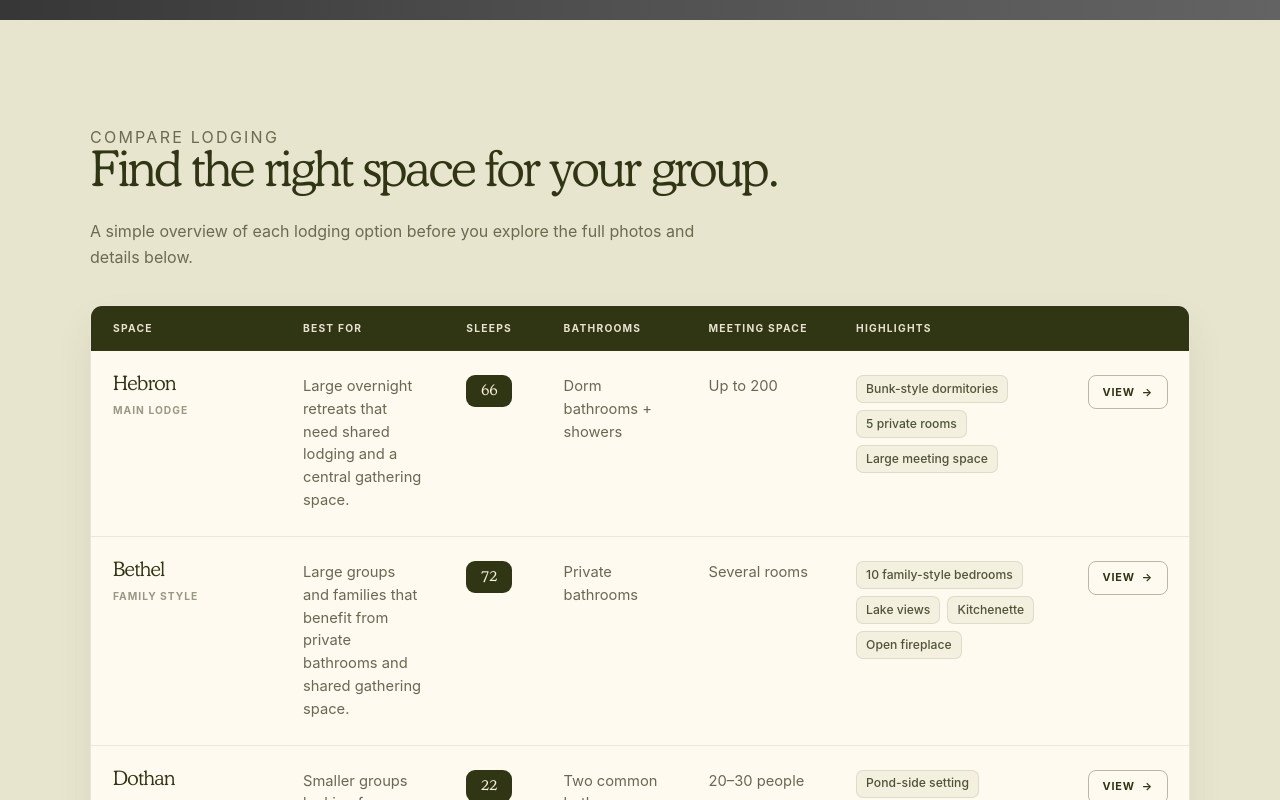
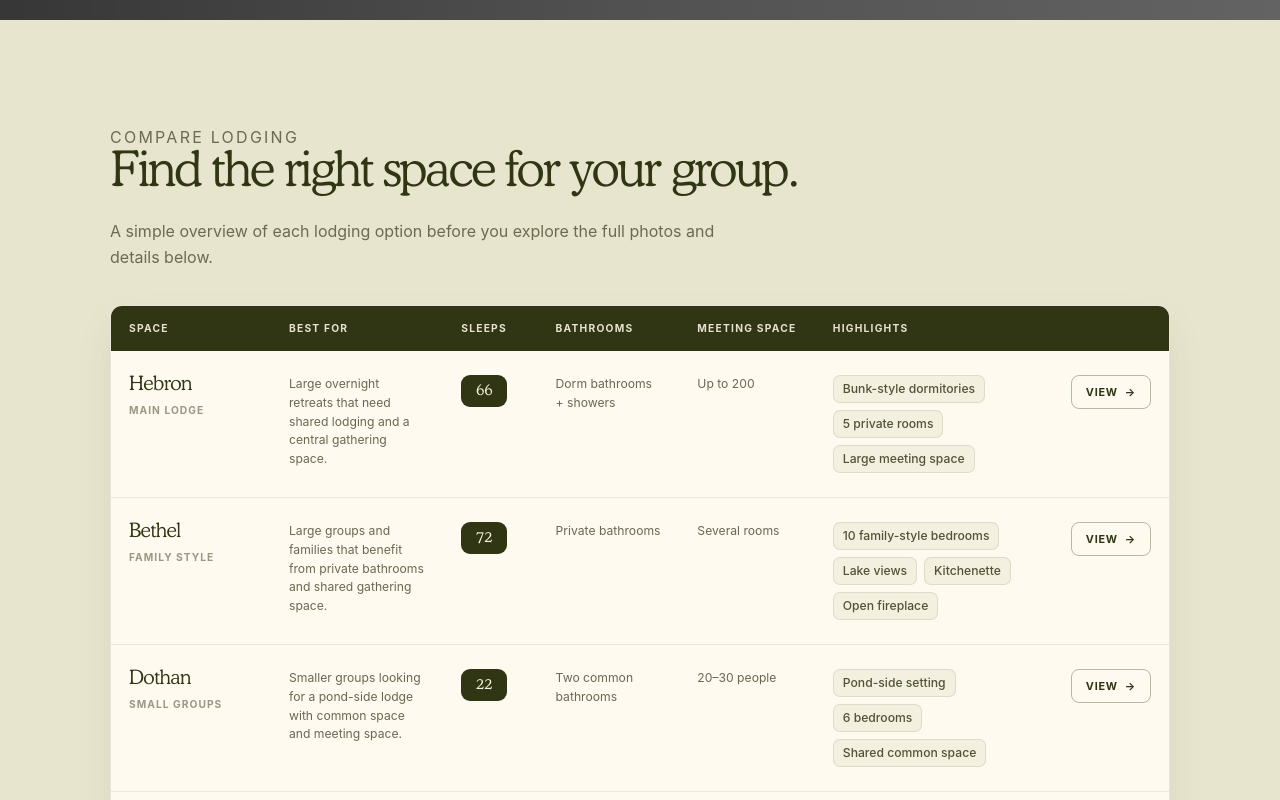
Before and after one commit to Paymvi/Toah_Nipi_Website, a React (Vite) app: page /lodging in a window 1280 px wide. Shown: the part 680-1480 px from the top of the page. Built offline with nearby package versions, Linux system fonts and the light colour scheme; grey boxes are pictures that could not be loaded.

Commit message:
Make lodging comparison table more compact (styling)

```diff
--- a/src/pages/Support.jsx
+++ b/src/pages/Support.jsx
@@ -17,10 +17,8 @@ import {
   getRelationshipInitials,
 } from "../data/relationships";
 
-
 const giveUrl =
   "https://cwngui.campwise.com/Apps/OnlineGuestDonations/Index.html?AppID=MKQ4U6RZOHHSNINZSCJV3VSRQQ3QHB&LocCde=CA0000";
-
 
 const partnerWays = [
   {
@@ -68,7 +66,6 @@ const partnerWays = [
     tone: "share",
   },
 ];
-
 
 const featureSections = [
   {
@@ -156,7 +153,6 @@ const featureSections = [
   },
 ];
 
-
 const projectImpacts = [
   {
     id: "christmas-walk",
@@ -196,7 +192,6 @@ const projectImpacts = [
   },
 ];
 
-
 const relationshipOrganizations = [...relationships].sort((a, b) => {
   if (b.rank !== a.rank) {
     return b.rank - a.rank;
@@ -205,6 +200,9 @@ const relationshipOrganizations = [...relationships].sort((a, b) => {
   return a.name.localeCompare(b.name);
 });
 
+const directoryRelationshipCategories = relationshipCategories.filter(
+  (category) => category.label !== "Community Affiliations"
+);
 
 const relationshipCategoryLabels =
   relationshipCategories.reduce((labels, category) => {
@@ -214,7 +212,6 @@ const relationshipCategoryLabels =
 
     return labels;
   }, {});
-
 
 function ProjectBookPage({ project, index }) {
   const nextIndex = (index + 1) % projectImpacts.length;
@@ -247,7 +244,6 @@ function ProjectBookPage({ project, index }) {
   );
 }
 
-
 function Partner() {
   const [activeProject, setActiveProject] = useState(0);
   const [turningTo, setTurningTo] = useState(null);
@@ -256,7 +252,6 @@ function Partner() {
     useState("all");
 
   const [relationshipSearch, setRelationshipSearch] = useState("");
-
 
   const selectedProject = projectImpacts[activeProject];
 
@@ -270,7 +265,6 @@ function Partner() {
 
   const revealedProject =
     projectImpacts[revealedProjectIndex];
-
 
   const normalizedRelationshipSearch =
     relationshipSearch.trim().toLowerCase();
@@ -290,7 +284,6 @@ function Partner() {
       return matchesCategory && matchesSearch;
     });
 
-
   const handleCardClick = (event, href) => {
     if (!href.startsWith("#")) return;
 
@@ -308,7 +301,6 @@ function Partner() {
     }
   };
 
-
   const startPageTurn = (targetIndex) => {
     if (isPageTurning) return;
     if (targetIndex === activeProject) return;
@@ -316,11 +308,9 @@ function Partner() {
     setTurningTo(targetIndex);
   };
 
-
   const turnToNextPage = () => {
     startPageTurn(nextProjectIndex);
   };
-
 
   const finishPageTurn = (event) => {
     if (event.target !== event.currentTarget) return;
@@ -330,7 +320,6 @@ function Partner() {
     setTurningTo(null);
   };
 
-
   return (
     <main className="partner-page">
 
@@ -339,7 +328,6 @@ function Partner() {
         description="Partner with Toah Nipi through giving, volunteering, prayer, sharing the mission, and connecting with the churches, ministries, schools, organizations, and friends who make up the Toah Nipi community."
         path="/partner"
       />
-
 
       <section className="partner-hero">
         <div className="partner-hero-overlay" />
@@ -380,7 +368,6 @@ function Partner() {
           </div>
         </div>
       </section>
-
 
       <section className="partner-ways-section" id="partner-ways">
         <div className="partner-section-heading reveal-group">
@@ -441,7 +428,6 @@ function Partner() {
         </div>
       </section>
 
-
       <section className="partner-impact-band reveal-group">
         <div>
           <p className="partner-eyebrow partner-eyebrow-light">
@@ -461,14 +447,12 @@ function Partner() {
         </p>
       </section>
 
-
       <section
         id="giving-projects"
         className="partner-giving-projects"
       >
         <EventCarousel3 />
       </section>
-
 
       <section
         className="partner-project-section reveal-group"
@@ -588,7 +572,6 @@ function Partner() {
         </div>
       </section>
 
-
       <section className="partner-feature-stack">
         {featureSections.map((section, index) => (
           <article
@@ -653,7 +636,6 @@ function Partner() {
           </article>
         ))}
       </section>
-
 
       <section className="partner-recognition-section">
         <div className="partner-recognition-image">
@@ -723,7 +705,6 @@ function Partner() {
         </div>
       </section>
 
-
       <section className="partner-community-band reveal-group">
         <div>
           <p className="partner-eyebrow partner-eyebrow-light">
@@ -741,7 +722,6 @@ function Partner() {
           give here, pray here, and help carry the mission forward.
         </p>
       </section>
-
 
       <section
         className="relationship-directory-section reveal-group"
@@ -798,7 +778,7 @@ function Partner() {
               className="relationship-directory-filters"
               aria-label="Filter directory by category"
             >
-              {relationshipCategories.map((category) => {
+              {directoryRelationshipCategories.map((category) => {
                 const count =
                   category.id === "all"
                     ? relationshipOrganizations.length
@@ -923,7 +903,6 @@ function Partner() {
         </div>
       </section>
 
-
       <section className="donors-final-cta">
         <div className="donors-final-card reveal-group">
           <p className="donors-eyebrow donors-eyebrow-light">
@@ -944,14 +923,10 @@ function Partner() {
         </div>
       </section>
 
-
-
-
       <SiteFooter />
 
     </main>
   );
 }
 
-
 export default Partner;
--- a/src/styles/lodging.css
+++ b/src/styles/lodging.css
@@ -129,7 +129,7 @@
 }
 
 .lodging-comparison-header {
-   max-width: 1180px;
+   max-width: 1060px;
    margin: 0 auto 34px;
    display: block;
    text-align: left;
@@ -165,7 +165,7 @@
 }
 
 .lodging-comparison-table-wrap {
-   max-width: 1180px;
+   max-width: 1060px;
    margin: 0 auto;
    overflow-x: auto;
    border: 1px solid rgba(60, 61, 31, 0.11);
@@ -175,15 +175,16 @@
 }
 
 .lodging-comparison-table {
+   --lodging-comparison-text-size: 0.76rem;
    width: 100%;
-   min-width: 1080px;
+   min-width: 980px;
    border-collapse: collapse;
    background: #fffaf0;
    text-align: left;
 }
 
 .lodging-comparison-table th {
-   padding: 16px 22px;
+   padding: 16px 18px;
    background: #303614;
    color: rgba(247, 241, 223, 0.92);
    font-size: 0.64rem;
@@ -194,7 +195,7 @@
 }
 
 .lodging-comparison-table td {
-   padding: 24px 22px;
+   padding: 24px 18px;
    vertical-align: top;
    border-top: 1px solid rgba(60, 61, 31, 0.1);
    background: #fffaf0;
@@ -204,12 +205,19 @@
    font-weight: 400;
 }
 
+/* Match Best For, Bathrooms, and Meeting Space to the highlight tags. */
+.lodging-comparison-table td:nth-child(2),
+.lodging-comparison-table td:nth-child(4),
+.lodging-comparison-table td:nth-child(5) {
+   font-size: var(--lodging-comparison-text-size);
+}
+
 .lodging-comparison-table tbody tr:hover td {
    background: #fffdf6;
 }
 
 .lodging-comparison-name-cell {
-   width: 190px;
+   width: 160px;
 }
 
 .lodging-comparison-name-cell strong {
@@ -268,14 +276,14 @@
    border-radius: 7px;
    background: rgba(232, 229, 207, 0.48);
    color: rgba(48, 54, 20, 0.84);
-   font-size: 0.76rem;
+   font-size: var(--lodging-comparison-text-size);
    font-weight: 550;
    line-height: 1.2;
    white-space: nowrap;
 }
 
 .lodging-comparison-action-cell {
-   width: 105px;
+   width: 95px;
    text-align: right;
 }
 
@@ -311,7 +319,7 @@
 }
 
 .lodging-comparison-note {
-   max-width: 1180px;
+   max-width: 1060px;
    margin: 15px auto 0;
    color: rgba(60, 61, 31, 0.54);
    font-size: 0.84rem;
```
